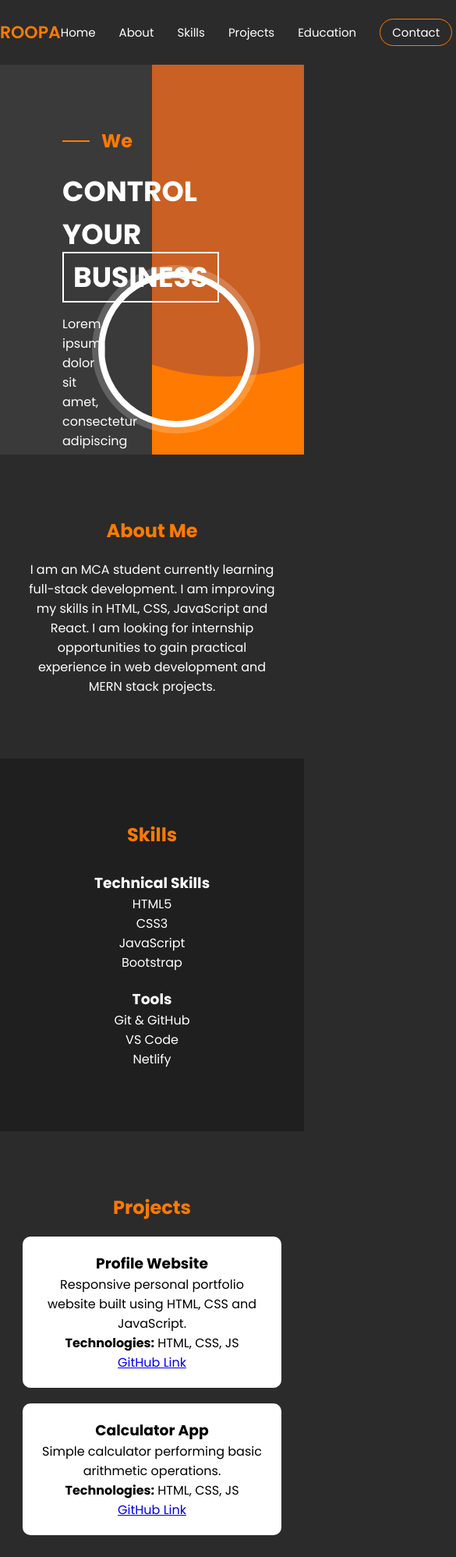
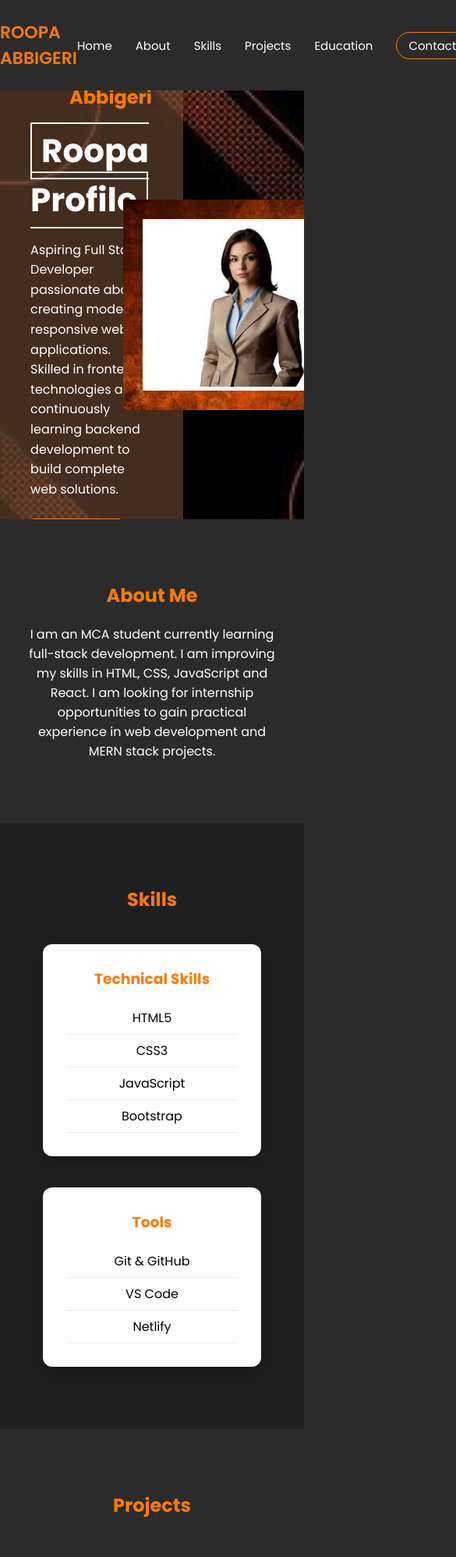
Before and after one commit to Roopa2812/ProfilePage, a plain HTML site: page index.html in a window 390 px wide. Shown: the top 1997 px of the page at 78% size, 585 px wide, since content can reach past the window. Drawn offline with Linux system fonts and the light colour scheme.

Commit message:
changed text

```diff
--- a/css/style.css
+++ b/css/style.css
@@ -43,11 +43,6 @@ body {
     text-decoration: none;
     color: white;
     font-size: 15px;
-    transition: 0.3s;
-}
-
-.nav-links a:hover {
-    color: #ff7a00;
 }
 
 .btn-nav {
@@ -57,44 +52,28 @@ body {
 }
 
 /* ================= HERO ================= */
-/* ================= HERO ================= */
 
+/* HERO SECTION WITH FULL BACKGROUND IMAGE */
 .hero {
     position: relative;
     display: flex;
-    height: 500px;
+    height: 550px;
     overflow: hidden;
+
+    /* Full background image for the hero section */
+    background-image: url("../images/hero-bg.jpg");
+    background-repeat: no-repeat;
+    background-position: center;
+    background-size: cover;
 }
-
 /* LEFT SIDE */
 
 .hero-left {
     width: 50%;
     background: #3a3a3a;
-    padding: 80px;
-    color: white;
-    position: relative;
+    padding: 100px 80px;
     z-index: 2;
 }
-.hero-left::before {
-    content: "";
-    position: absolute;
-    left: -250px;
-    top: -200px;
-    width: 600px;
-    height: 600px;
-    background: url('images/your-image.jpg') center/cover no-repeat;
-    border-radius: 50%;
-    filter: grayscale(100%) brightness(30%);
-    z-index: 1;
-}
-
-.hero-left > * {
-    position: relative;
-    z-index: 2;
-}
-
-/* Arrow Line Before "We" */
 
 .small-title {
     position: relative;
@@ -113,10 +92,8 @@ body {
     transform: translateY(-50%);
 }
 
-/* MAIN HEADING */
-
 .hero-left h1 {
-    font-size: 36px;
+    font-size: 42px;
     margin: 20px 0;
 }
 
@@ -124,177 +101,222 @@ body {
     border: 2px solid white;
     padding: 5px 12px;
 }
+.hero-left {
+    width: 50%;
+    padding: 100px 80px;
+    z-index: 2;
+    /* no background here */
+}
 
-/* RIGHT SIDE IMAGE */
-
+/* RIGHT SIDE */
 .hero-right {
     width: 50%;
-    background: url('images/bg.jpg') center/cover no-repeat;
     position: relative;
+    /* no background here */
 }
 
-/* Orange Overlay */
-
-.hero-right::before {
-    content: "";
-    position: absolute;
-    top: -200px;
-    right: -250px;
-    width: 700px;
-    height: 700px;
-    background: url('images/your-image.jpg') center/cover no-repeat;
-    border-radius: 50%;
-    filter: grayscale(100%) brightness(40%);
-}
-/* BIG DARK CURVE TOP RIGHT */
-
-.hero::after {
-    content: "";
-    position: absolute;
-    top: -200px;
-    right: -200px;
-    width: 600px;
-    height: 600px;
-    background: #ca6023;
-    border-radius: 50%;
-    z-index: 1;
+.btn-primary {
+    display: inline-block;
+    padding: 10px 22px;
+    background: #ff7a00;
+    color: white;
+    text-decoration: none;
+    border-radius: 5px;
 }
 
-/* ORANGE BOTTOM CURVE */
+/* RIGHT SIDE BACKGROUND */
 
-.hero-right::after {
-    content: "";
-    position: absolute;
-    bottom: -150px;
-    left: -100px;
-    width: 400px;
-    height: 400px;
-    background: #ff7a00;
-    border-radius: 50%;
-}
 
-/* PROFILE CIRCLE */
+/* BIG ORANGE CURVE */
+/* ================= HERO ================= */
 
+/* BIG ORANGE CURVE (smaller) */
+/* BIG ORANGE CURVE (smaller) */
+
+
+/* PROFILE IMAGE CIRCLE WITH BACKGROUND */
+/* PROFILE IMAGE CIRCLE WITH BACKGROUND */
+/* PROFILE IMAGE CIRCLE WITH BACKGROUND */
+/* PROFILE SQUARE */
 .profile-circle {
     position: absolute;
-    bottom: 20px;
-    left: 58%;
+    bottom: 140px;       /* slightly above */
+    left: 75%;           /* slightly to the right */
     transform: translateX(-50%);
     z-index: 3;
+    width: 270px;        /* square container width */
+    height: 270px;       /* square container height */
+    border-radius: 0;    /* remove circle */
+    background: url('../images/profile-bg.jpg') no-repeat center center;
+    background-size: cover;
+    display: flex;
+    align-items: center;
+    justify-content: center;
 }
 
 .profile-circle img {
-    width: 200px;
-    height: 200px;
+    width: 220px;        /* image width */
+    height: 220px;       /* image height */
     object-fit: cover;
-    border-radius: 50%;
-    border: 8px solid white;
-    box-shadow: 0 0 0 8px rgba(255,255,255,0.2);
-}/* ================= SECTIONS ================= */
-
-.section {
-    padding: 80px 0;
-    text-align: center;
+    border-radius: 0;    /* make image square */
+    border: 5px solid white;
+}/* HERO TEXT INSIDE CARD */
+.hero-left-card {
+    width: 60%;
+    display: flex;
+    align-items: center;
+    justify-content: center;
+    z-index: 3;
+    position: relative;
+    padding: 50px;
 }
 
-.section-title {
-    color: #ff7a00;
-    margin-bottom: 20px;
+.hero-card {
+    background: rgba(112, 75, 50, 0.6); /* semi-transparent black */
+    padding: 40px;
+    border-radius: 15px;
+    color: white;
+    text-align: left;
+    box-shadow: 0 10px 25px rgba(0,0,0,0.3);
 }
 
-.dark-section {
-    background: #1f1f1f;
+.hero-card h1 {
+    font-size: 42px;
+    margin: 20px 0;
 }
 
-/* ================= SKILLS ================= */
+.hero-card .outline-box {
+    border: 2px solid white;
+    padding: 5px 12px;
+}
+
+.hero-card p {
+    margin-bottom: 25px;
+    line-height: 1.6;
+}
+
+.hero-card .btn-primary {
+    display: inline-block;
+    padding: 10px 22px;
+    background: #ff7a00;
+    color: white;
+    text-decoration: none;
+    border-radius: 5px;
+}
+
+.section { padding: 80px 0; text-align: center; } .section-title { color: #ff7a00; margin-bottom: 20px; } .dark-section { background: #1f1f1f; }
+/* ================= PROJECTS ================= */
+
+/* ================= PROJECTS ================= */
+
+.projects-wrapper {
+    display: flex;
+    justify-content: center;
+    gap: 40px;
+    flex-wrap: wrap;
+    margin-top: 40px;
+}
+
+.project-card {
+    background: white;
+    color: black;
+    padding: 25px;
+    width: 320px;
+    border-radius: 12px;
+    box-shadow: 0 8px 20px rgba(0,0,0,0.2);
+    transition: 0.3s ease;
+    text-align: left;
+}
+
+.project-card:hover {
+    transform: translateY(-8px);
+} /* ================= EDUCATION ================= */
+ /* ================= EDUCATION ================= */
+/* ================= EDUCATION ================= */
+
+.education-wrapper {
+    display: flex;
+    justify-content: center;
+    gap: 40px;
+    flex-wrap: wrap;
+    margin-top: 40px;
+}
+
+.education-card {
+    background: white;
+    color: black;
+    padding: 25px;
+    width: 320px;
+    border-radius: 12px;
+    box-shadow: 0 8px 20px rgba(0,0,0,0.2);
+    transition: 0.3s ease;
+    text-align: left;
+}
+
+.education-card:hover {
+    transform: translateY(-8px);
+}/* ================= CONTACT ================= */
+     form { margin-top: 20px; display: flex; flex-direction: column; gap: 10px; max-width: 400px; margin-left: auto; margin-right: auto; } input, textarea { padding: 10px; border: none; border-radius: 5px; } form button { padding: 10px; border: none; background: #ff7a00; color: white; border-radius: 5px; cursor: pointer; } form button:hover { background: #e66d00; }
+     /* ================= PROJECTS ================= */
+/* Fix Projects Layout */
+#projects .container {
+    display: flex;
+    flex-direction: column;   /* stack heading + cards */
+    align-items: center;      /* center everything */
+}
+
+#projects .section-title {
+    width: 100%;
+    text-align: center;
+    margin-bottom: 40px;
+}
+
+/* Wrap project cards in row */
+#projects .project-card {
+    margin: 0;
+}
+
+#projects .container {
+    gap: 40px;
+}
+
+#projects .container > .project-card-wrapper {
+    display: flex;
+}/* ================= SKILLS ================= */
 
 .skills-container {
     display: flex;
-    justify-content: space-around;
-    margin-top: 30px;
+    justify-content: center;
+    gap: 40px;
+    margin-top: 40px;
+    flex-wrap: wrap;
+}
+
+.skills-container > div {
+    background: white;
+    color: black;
+    padding: 30px;
+    width: 280px;
+    border-radius: 12px;
+    box-shadow: 0 8px 20px rgba(0,0,0,0.2);
+    transition: 0.3s ease;
+}
+
+.skills-container > div:hover {
+    transform: translateY(-8px);
+}
+
+.skills-container h3 {
+    margin-bottom: 15px;
+    color: #ff7a00;
 }
 
 .skills-container ul {
     list-style: none;
+    padding: 0;
 }
 
-/* ================= PROJECTS ================= */
-
-.project-card {
-    background: white;
-    color: black;
-    padding: 20px;
-    margin: 20px auto;
-    max-width: 400px;
-    border-radius: 10px;
+.skills-container li {
+    padding: 8px 0;
+    border-bottom: 1px solid #eee;
 }
-
-/* ================= EDUCATION ================= */
-
-.education-card {
-    background: white;
-    color: black;
-    padding: 20px;
-    border-radius: 10px;
-    max-width: 400px;
-    margin: auto;
-}
-
-/* ================= CONTACT ================= */
-
-form {
-    margin-top: 20px;
-    display: flex;
-    flex-direction: column;
-    gap: 10px;
-    max-width: 400px;
-    margin-left: auto;
-    margin-right: auto;
-}
-
-input,
-textarea {
-    padding: 10px;
-    border: none;
-    border-radius: 5px;
-}
-
-form button {
-    padding: 10px;
-    border: none;
-    background: #ff7a00;
-    color: white;
-    border-radius: 5px;
-    cursor: pointer;
-}
-
-form button:hover {
-    background: #e66d00;
-}
-
-/* ================= RESPONSIVE ================= */
-
-@media (max-width: 900px) {
-
-    .hero-container {
-        flex-direction: column;
-        text-align: center;
-    }
-
-    .hero::before {
-        width: 500px;
-        height: 500px;
-        right: -200px;
-        top: -200px;
-    }
-
-    .hero-image img {
-        width: 240px;
-        margin-top: 30px;
-    }
-
-    .skills-container {
-        flex-direction: column;
-        gap: 20px;
-    }
-}
--- a/index.html
+++ b/index.html
@@ -18,7 +18,7 @@
     <!-- ================= NAVBAR ================= -->
     <header>
         <nav class="navbar">
-            <div class="logo">ROOPA</div>
+            <div class="logo">  ROOPA ABBIGERI</div>
             <ul class="nav-links">
                 <li><a href="#home">Home</a></li>
                 <li><a href="#about">About</a></li>
@@ -30,30 +30,29 @@
         </nav>
     </header>
 
-    <!-- ================= HERO SECTION ================= -->
+
 <section class="hero" id="home">
-    <div class="hero-left">
-        <h2 class="small-title">We</h2>
 
+    <div class="hero-left-card">
+    <div class="hero-card">
+        <h2 class="small-title">Roopa Abbigeri</h2>
         <h1>
-            CONTROL YOUR <span class="outline-box">BUSINESS</span>
+            <span class="outline-box">Roopa Profile</span>
         </h1>
-
         <p>
-            Lorem ipsum dolor sit amet, consectetur adipiscing elit,
-            sed diam nonummy nibh euismod tincidunt ut laoreet dolore.
+           Aspiring Full Stack Developer passionate about creating modern, responsive web applications. Skilled in frontend technologies and continuously learning backend development to build complete web solutions.
         </p>
-
         <a href="#" class="btn-primary">More Info</a>
     </div>
-
+</div>
     <div class="hero-right"></div>
 
+    <!-- Profile Circle -->
     <div class="profile-circle">
-        <img src="images/profile.jpg" alt="">
+        <img src="images/profile.jpg" alt="Profile">
     </div>
-</section>
-    <!-- ================= ABOUT ================= -->
+
+</section> <!-- ================= ABOUT ================= -->
     <section class="section" id="about">
         <div class="container">
             <h2 class="section-title">About Me</h2>
@@ -99,20 +98,27 @@
     <div class="container">
         <h2 class="section-title">Projects</h2>
 
+        <div class="projects-wrapper">
+
             <div class="project-card">
-                <h3>Profile Website</h3>
-                <p>Responsive personal portfolio website built using HTML, CSS and JavaScript.</p>
-                <p><strong>Technologies:</strong> HTML, CSS, JS</p>
+                <h3>Civil Work Management System and Tracking</h3>
+                <p>
+                    Civil Work Management and Tracking System is a web-based application designed to efficiently manage, monitor, and track construction projects, resources, tasks, and progress in real time.
+                </p>
+                <p><strong>Technologies:</strong> HTML, CSS, JS, MySQL, PHP</p>
+                <a href="http://127.0.0.1:5000" target="_blank">Project Link</a>
+            </div>
+
+            <div class="project-card">
+                <h3>Tournament Organizing Management System</h3>
+                <p>
+                    Tournament Organizing Management System is a platform that streamlines team registration, match scheduling, and score tracking to efficiently manage tournaments from start to finish.
+                </p>
+                <p><strong>Technologies:</strong> HTML, CSS, JS, Python (Flask), MySQL</p>
                 <a href="https://github.com/yourgithub" target="_blank">GitHub Link</a>
             </div>
 
-            <div class="project-card">
-                <h3>Calculator App</h3>
-                <p>Simple calculator performing basic arithmetic operations.</p>
-                <p><strong>Technologies:</strong> HTML, CSS, JS</p>
-                <a href="https://github.com/yourgithub" target="_blank">GitHub Link</a>
         </div>
-
     </div>
 </section>
 
@@ -121,14 +127,25 @@
     <div class="container">
         <h2 class="section-title">Education</h2>
 
+        <div class="education-wrapper">
+
             <div class="education-card">
                 <h3>Master of Computer Applications (MCA)</h3>
-                <p>XYZ College</p>
-                <p>2023 – 2025</p>
+                <p>Basaveshwara Engineering College Baglkot</p>
+                <p>2024 – 2026</p>
+                <p>SGPA : 9.28</p>
+            </div>
+
+            <div class="education-card">
+                <h3>Bachelor of Computer Applications (BCA)</h3>
+                <p>Shree Vimalabhai Saka College Baglkot</p>
+                <p>2022 – 2024</p>
+                <p>CGPA : 8.65</p>
+            </div>
+
         </div>
     </div>
 </section>
-
     <!-- ================= CONTACT ================= -->
     <section class="section" id="contact">
         <div class="container">
```
Also changed, not shown: images/hero-bg.jpg (added), images/profile-bg.jpg (added), images/profile.jpg (added), images/your-image.jpg (deleted). Lines whose indentation alone changed are shown as unchanged.
